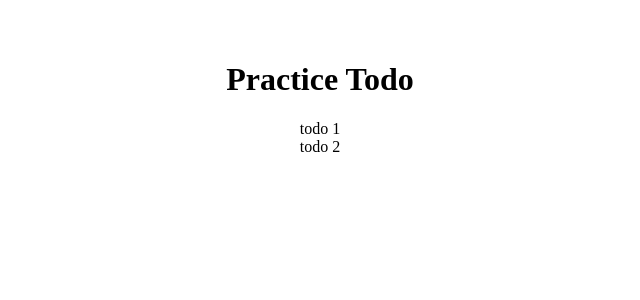
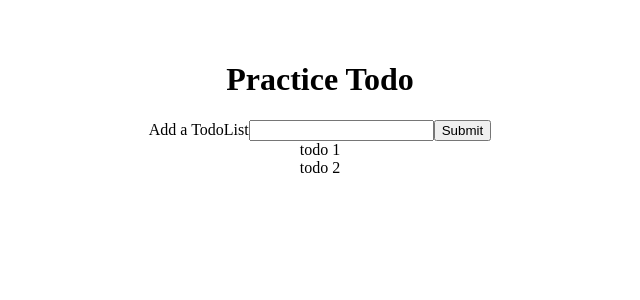
Before and after one commit to tomfyfe85/todo_list_React_js, a React (Vite) app: page / in a window 1280 px wide. Shown: the top 300 px of the page, without its empty margins (320-960 px from the left). Built offline with nearby package versions, Linux system fonts and the light colour scheme.

Commit message:
added useState - when input is added in the field it is saved as state on change

```diff
--- a/src/components/PracticeTodo.jsx
+++ b/src/components/PracticeTodo.jsx
@@ -1,9 +1,32 @@
+import React, { useState } from 'react'
+
 const PracticeTodo = () => {
 const todoArray = [{id:1, todo:"todo 1"}, {id:2, todo:"todo 2"}]
 
+const [todos, setTodos] = useState(todoArray)
+const [inputValue, setInputValue] = useState("")
+
+
+  const handleChange = (event) => {
+    setInputValue(event.target.value)
+  };
+
+  console.log(inputValue)
+
   return (<>
     <h1>Practice Todo</h1>
-    {todoArray.map((todo) => (
+    <form>
+      <label htmlFor="addTodo">
+        Add a TodoList
+        <input type='todo' name='submit' value={inputValue} onChange={handleChange}/>
+      </label>
+      <label>
+        <button type = "submit" name ="submit">
+          Submit
+        </button>
+      </label>
+    </form>
+    {todos.map((todo) => (
       <div key={todo.id}>
         {todo.todo}
       </div>
```
